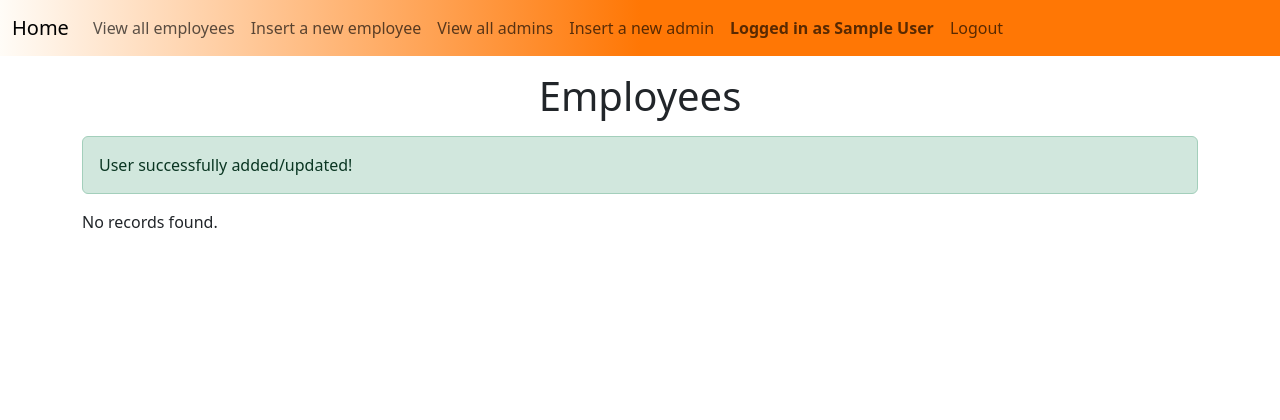
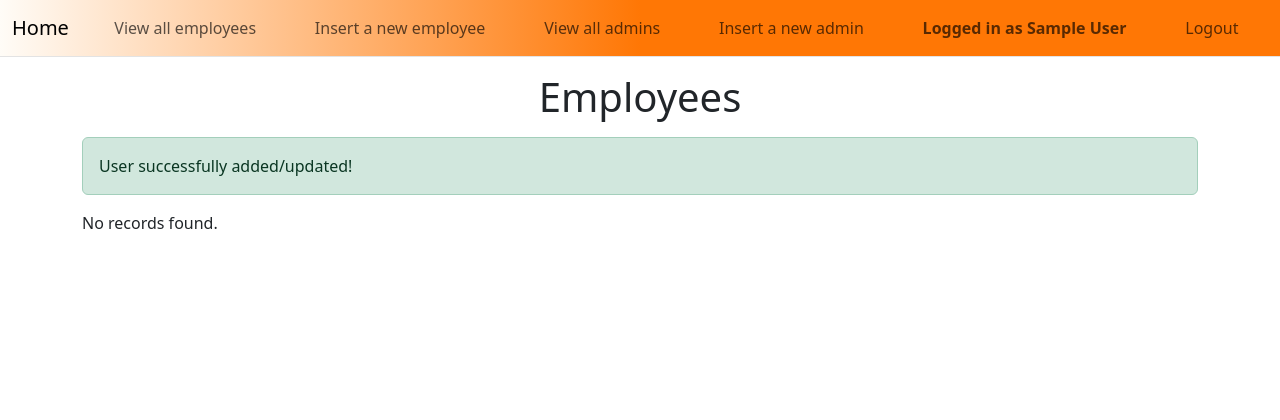
Before and after one commit to Alex188dot/Java, a PHP site: page /base.php?outcome=1 in a window 1280 px wide. Shown: the top 420 px of the page. Run offline with PHP 8.4, Linux system fonts and the light colour scheme; the visitor is signed in with stand-in values (Sample User, id 1); data that the repository does not hold is empty.

Commit message:
minor changes

```diff
--- a/PHP/layout/template/navbar.php
+++ b/PHP/layout/template/navbar.php
@@ -1,12 +1,12 @@
 <!-- navbar -->
-<nav class="navbar navbar-expand-lg navbar-light" style="background: linear-gradient(90deg, rgba(255,252,247,1) 0%, rgba(255,119,5,1) 50%);">
+<nav class="navbar navbar-expand-lg navbar-light sticky-top" style="background: linear-gradient(90deg, rgba(255,252,247,1) 0%, rgba(255,119,5,1) 50%); border-bottom: 1px solid #e3e3e3">
   <div class="container-fluid">
     <a class="navbar-brand" href="#">Home</a>
     <button class="navbar-toggler" type="button" data-bs-toggle="collapse" data-bs-target="#navbarSupportedContent" aria-controls="navbarSupportedContent" aria-expanded="false" aria-label="Toggle navigation">
       <span class="navbar-toggler-icon"></span>
     </button>
     <div class="collapse navbar-collapse" id="navbarSupportedContent">
-      <ul class="navbar-nav me-auto mb-2 mb-lg-0">
+      <ul class="navbar-nav me-auto mb-2 mb-lg-0" style="display: flex; justify-content: space-around; width: 100%;">
         <li class="nav-item">
           <a class="nav-link" href="viewAllEmployees.php">View all employees</a>
         </li>
--- a/PHP/layout/template/selectAll.php
+++ b/PHP/layout/template/selectAll.php
@@ -28,7 +28,7 @@
             echo "<td class='text-center'>" . ucwords($row["name"]) . "</td>";
             echo "<td class='text-center'>" . ucwords($row["lastname"]) . "</td>";
             echo "<td class='text-center'>" . ucwords($row["offices"]) . "</td>";
-            echo "<td class='text-center'><a href='userDetails.php?id=" . $row["id"] . "'><i class='bi bi-person'></i></a> | <a class='orangeIcon' href='updateUser.php?id=" . $row["id"] . "'><i class='bi bi-pencil-square'></i></a> | <i data-bs-toggle='modal' data-bs-target='#exampleModal" . $row["id"] . "' class='bi bi-trash-fill' style='cursor: pointer; color: red'></i></button></td>";
+            echo "<td class='text-center'><a href='userDetails.php?id=" . $row["id"] . "'><i class='bi bi-person'></i></a> | <a href='addContacts.php?id=" . $row["id"] . "'><i class='bi bi-person-lines-fill' style='cursor: pointer; color: green;'></i></a> | <a class='orangeIcon' href='updateUser.php?id=" . $row["id"] . "'><i class='bi bi-pencil-square'></i></a> | <i data-bs-toggle='modal' data-bs-target='#exampleModal" . $row["id"] . "' class='bi bi-trash-fill' style='cursor: pointer; color: red'></i></td>";
             echo "</tr>";
             echo "<input type='hidden' id='user_id' value='" . $row["id"] . "'>";
             echo "<div class='modal fade' id='exampleModal" . $row["id"] . "' tabindex='-1' aria-labelledby='exampleModalLabel" . $row["id"] . "' aria-hidden='true'>";
```
